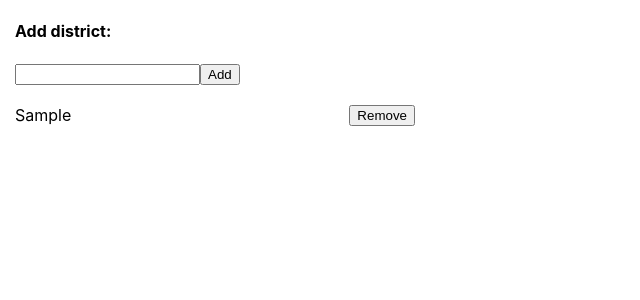
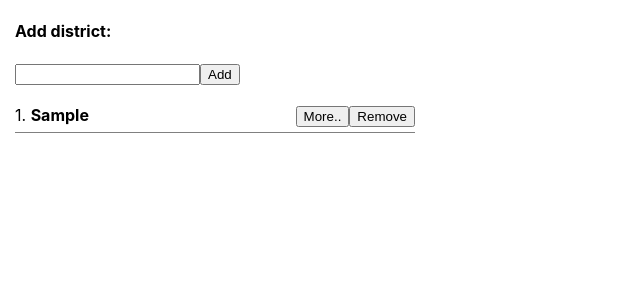
Before and after one commit to nurassyl/gerkub-test-app, a React (Create React App) app: page / in a window 1280 px wide. Both pictures are taken after typing "Sample" into the empty fields and a click on the button "Add". Shown: the top 300 px of the page, without its empty margins (0-640 px from the left). Built offline with nearby package versions, Linux system fonts and the light colour scheme.

Commit message:
Now we can toggle more content of district.

```diff
--- a/src/App.css
+++ b/src/App.css
@@ -8,7 +8,15 @@
 }
 
 .district {
+  border-bottom: 1px solid gray;
+}
+
+.district-content {
   margin-bottom: 5px;
   display: flex;
   justify-content: space-between;
 }
+
+.district-more-content {
+  margin-left: 25px;
+}
--- a/src/App.js
+++ b/src/App.js
@@ -1,7 +1,7 @@
 import React, { Component } from 'react'
 import { connect } from 'react-redux'
 import './App.css'
-import { REMOVE_DISTRICT } from './actions'
+import { REMOVE_DISTRICT, TOGGLE_MORE } from './actions'
 import DistrictForm from './components/DistrictForm'
 
 class App extends Component {
@@ -14,6 +14,13 @@ class App extends Component {
     }
   }
 
+  toggleMore(index) {
+    this.props.dispatch({
+      type: TOGGLE_MORE,
+      index,
+    })
+  }
+
   render() {
     return (
       <div className="App">
@@ -21,8 +28,22 @@ class App extends Component {
         <div className="districts">
           {this.props.store.districts.map((d, index) =>
             <div key={index} className="district">
-              <span>{d.name}</span>
-              <button onClick={this.removeDistrict.bind(this, index)}>Remove</button>
+              <div className="district-content">
+                <div>
+                  <span>{index+1}. </span>
+                  <b>{d.name}</b>
+                </div>
+                <div>
+                  <button onClick={this.toggleMore.bind(this, index)}>More..</button>
+                  <button onClick={this.removeDistrict.bind(this, index)}>Remove</button>
+                </div>
+              </div>
+
+              {d.isMoreShown && (
+                <div className="district-more-content">
+                  More content
+                </div>
+              )}
             </div>
           )}
         </div>
--- a/src/actions.js
+++ b/src/actions.js
@@ -1,2 +1,3 @@
 export const ADD_DISTRICT = 'ADD_DISTRICT'
 export const REMOVE_DISTRICT = 'REMOVE_DISTRICT'
+export const TOGGLE_MORE = 'TOGGLE_MORE'
--- a/src/store.js
+++ b/src/store.js
@@ -7,6 +7,7 @@ import {createStore} from 'redux';
 import {
   ADD_DISTRICT,
   REMOVE_DISTRICT,
+  TOGGLE_MORE,
 } from './actions'
 
 /**
@@ -23,18 +24,29 @@ function rootReducer(state = initialState, action) {
 	switch (action.type) {
 		case ADD_DISTRICT:
       state.districts.unshift({
+        isMoreShown: false,
         name: action.name,
+        cities: [],
       })
 
       return Object.assign({}, state, {
         districts: state.districts
       })
+
 		case REMOVE_DISTRICT:
       _.pullAt(state.districts, action.index)
 
       return Object.assign({}, state, {
         districts: state.districts
       })
+
+		case TOGGLE_MORE:
+      state.districts[action.index].isMoreShown = !state.districts[action.index].isMoreShown
+
+      return Object.assign({}, state, {
+        districts: state.districts
+      })
+
     default:
       return state
 	}
```
